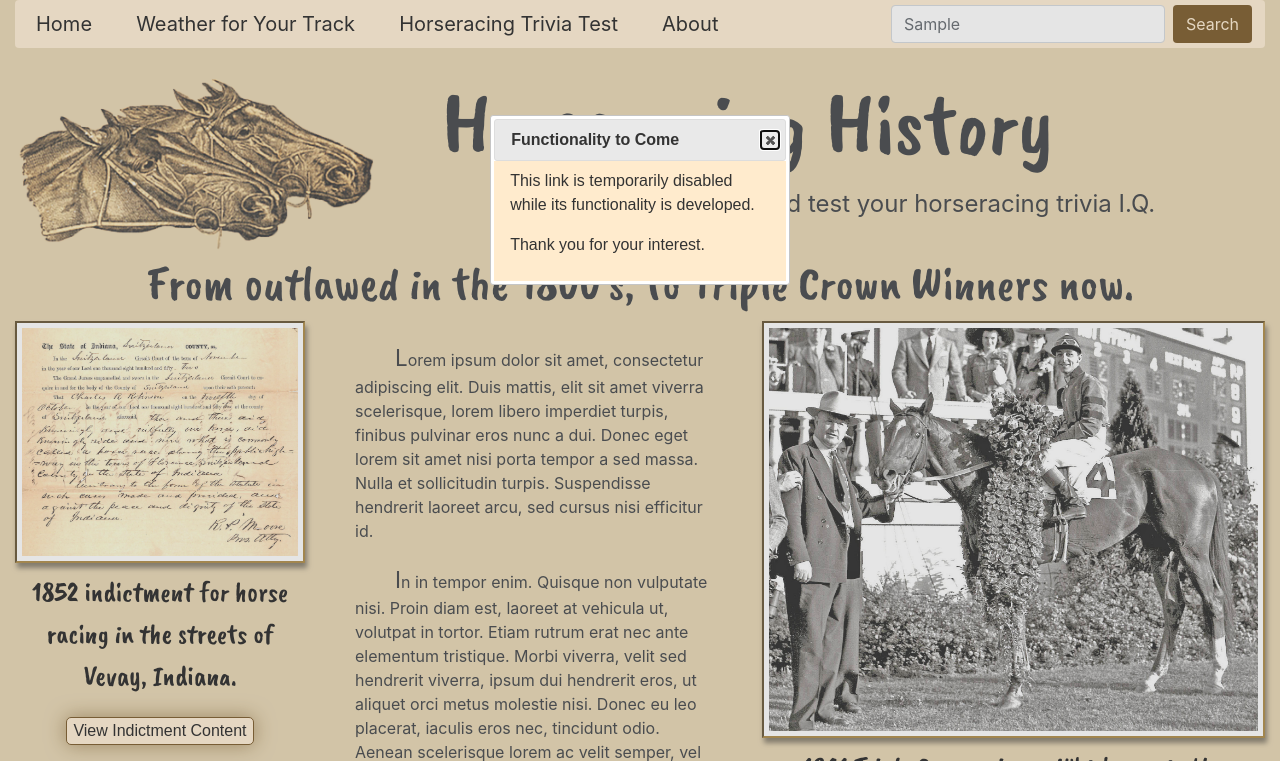
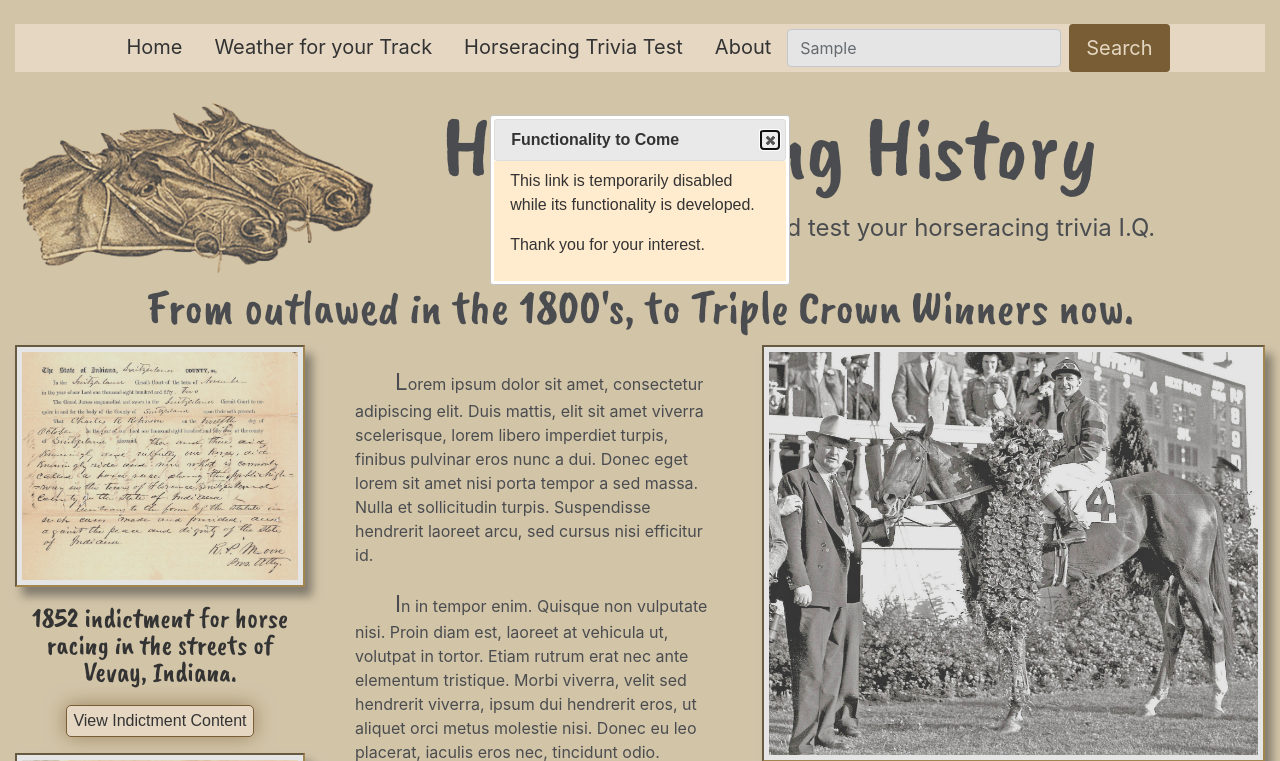
Before and after one commit to BobKap/web_project, a plain HTML site: page index.html in a window 1280 px wide. Both pictures are taken after typing "Sample" into the empty fields and a click on the button "Search". Shown: the top 761 px of the page. Drawn offline with nearby package versions, Linux system fonts and the light colour scheme; a web font is replaced by a local one.

Commit message:
Worked on nav bar and captions

```diff
--- a/css/main.css
+++ b/css/main.css
@@ -40,7 +40,7 @@ h2 {
     border: 2px inset rgb(160, 120, 41);
     background-color: #fff;
     padding: 5px;
-    box-shadow: 2px 5px 5PX rgba(0, 0, 0, .5);
+    box-shadow: 7px 9px 9px rgba(0, 0, 0, .5);
 }
 
 .button-documents {
@@ -52,14 +52,16 @@ h2 {
     font-family: Arial;
     font-size: 1rem;
 
+
 }
 
-.btn-search {
+.btn-nav {
     background-color: rgb(99, 61, 4);
     color: blanchedalmond;
 }
 
-.modal-body, .navbar,#navPopUp {
+
+.modal-body, .nav, #navPopUp {
     background-color: blanchedalmond;
 }
 
@@ -80,4 +82,6 @@ h2 {
     font-family: 'Caveat Brush', Arial, sans-serif;
     color: black;
     font-size: 1.75rem;
+    line-height: 1.7rem;
+    padding-top: 9px;
 }
--- a/index.html
+++ b/index.html
@@ -26,21 +26,35 @@
 <body>
     <!-- navbar -->
     <div class="container">
-        <nav class="navbar navbar-toggler navbar-expand-lg">
+    <nav class="nav flex-column flex-sm-row justify-content-center mt-4" >
+        <a class="flex-sm-fill text-sm-center nav-link active " href="#">Home</a>
+        <a class="flex-sm-fill text-sm-center nav-link" href="#">Weather for your Track</a>
+        <a class="flex-sm-fill text-sm-center nav-link" href="#">Horseracing Trivia Test</a>
+        <a class="flex-sm-fill text-sm-center nav-link" href="#">About</a>
+
+        <form class="form-inline my-2 my-lg-0">
+            <input class="form-control mr-sm-2" type="search" placeholder="Functionality to Come" aria-label="Search" >
+            <button class="btn my-2 my-sm-0 nav-link btn-nav" type="submit">Search</button>
+          </form>
+    </nav>
+</div>
+<!-- /navbar -->
+    <!-- <div class="container">
+        <nav class="navbar navbar-toggler navbar-expand-lg mt-4">
 
 
             <div class="collapse navbar-collapse" id="navbarSupportedContent">
                 <ul class="navbar-nav mr-auto">
                     <li class="nav-item">
                         <a class="nav-link" href="#">Home </a>
-                    </li> &nbsp &nbsp &nbsp
+                    </li>
                     <li class="nav-item">
                         <a class="nav-link" href="#">Weather for Your Track</a>
-                    </li> &nbsp &nbsp &nbsp
+                    </li>
 
                     <li class="nav-item">
                         <a class="nav-link" href="#">Horseracing Trivia Test</a>
-                    </li> &nbsp &nbsp &nbsp
+                    </li>
                     <li class="nav-item">
                         <a class="nav-link" href="#">About</a>
                     </li>
@@ -52,7 +66,7 @@
                 </form>
             </div>
         </nav>
-    </div>
+    </div> -->
 
     <!-- /nav bar -->
 
@@ -63,7 +77,7 @@
             </div>
             <!-- close logo col -->
             <div class="col-8">
-                <h1 class="mt-4">Horseracing History</h1>
+                <h1 class="mt-4">Horse Racing History</h1>
                 <p class="text-center tagline">Have fun learning and test your horseracing trivia I.Q.</p>
             </div>
             <!-- close h1 col -->
@@ -86,7 +100,7 @@
             <div class="col-3 historic-images">
                 <figure class="figure">
                     <img src="img/1852HorseracingIndictment.jpg" class="figure-img img-fluid" id="indictment" alt="1852 Indictment" title="1852 indictment for horseracing in the streets.">
-                    <figcaption class="figure-caption text-center">1852 indictment for horse racing in the streets of Vevay, Indiana.
+                    <figcaption class="figure-caption text-center" >1852 indictment for horse racing in the streets of Vevay, Indiana.
                         <br>
                         <button class="button-documents" id="indictment" data-toggle="modal" data-target="#indictmentModal">View Indictment Content</button>
                     </figcaption>
@@ -96,7 +110,7 @@
 
                 <figure class="figure">
                     <img src="img/1852ArrestWarrant.jpg" class="figure-img img-fluid" id="arrestWarrant" alt="1852 Arrest Warrant" title="1852 arrest warrant for horseracing in the streets.">
-                    <figcaption class="figure-caption text-center">1852 arrest warrant for horse racing in the streets of Vevay, Indiana.
+                    <figcaption class="figure-caption text-center">Warrant for the arrest of Charles R. Robinson in 1852.
                         <br>
                         <button class="button-documents" id="warrant" data-toggle="modal" data-target="#warrantModal">View Warrant Content</button>
 
--- a/js/app.js
+++ b/js/app.js
@@ -6,12 +6,17 @@ $(document).ready(function () {
         draggable: false,
         resizable: false,
         modal: true,
-        hide: 'explode'
+        hide: 'drop'
     }); // end PopUp dialog definition
 
     $('.nav-link, .btn-search').click(function (evt) {
         evt.preventDefault();
         $('#navPopUp').dialog('open');
-    }); //end click event
+    }); //end nav buttons click event
+
+    // $('btn-nav').mouseover(function () {
+    //     background-color: rgb(99, 61, 4);
+    // });
+
 
 });  // end ready
```
